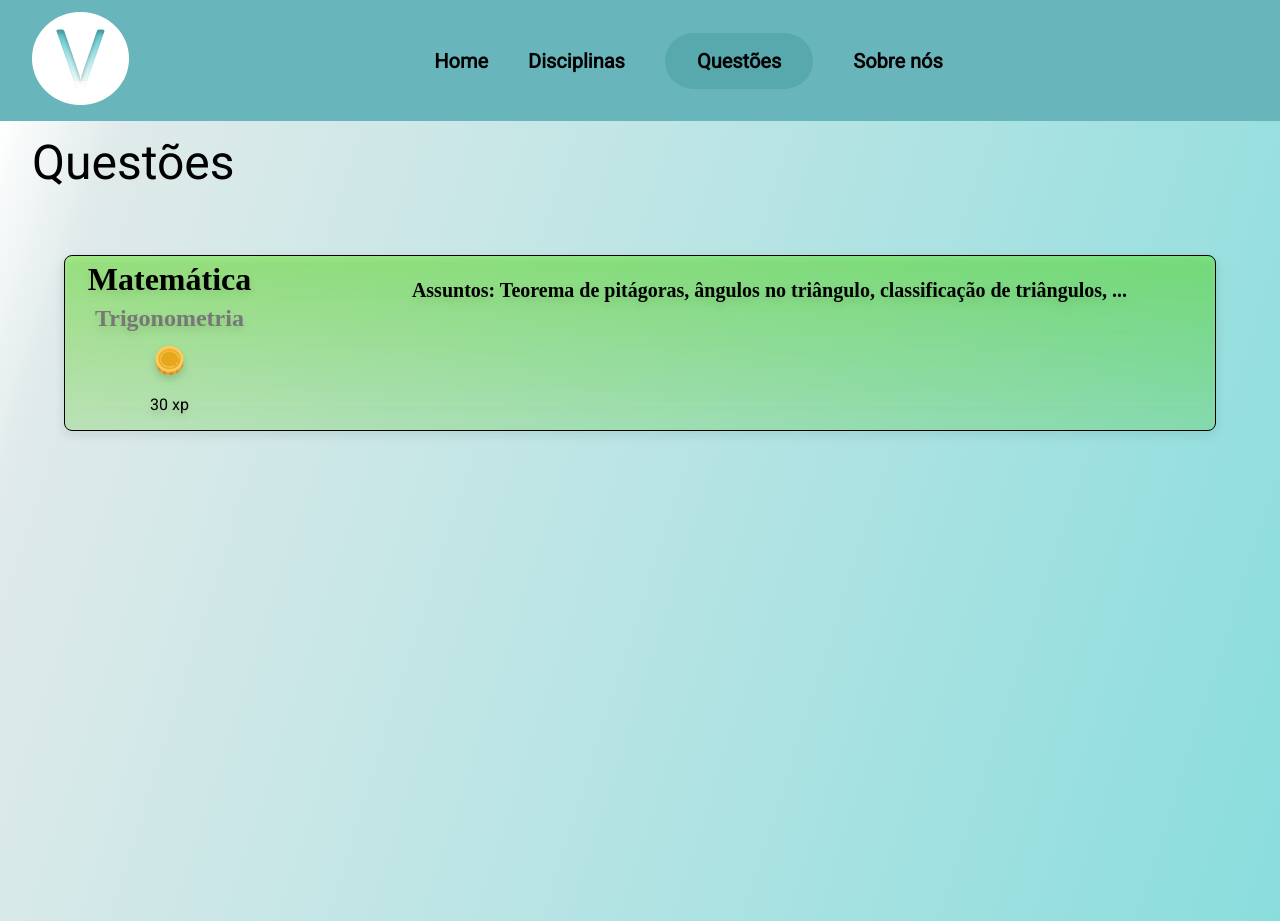
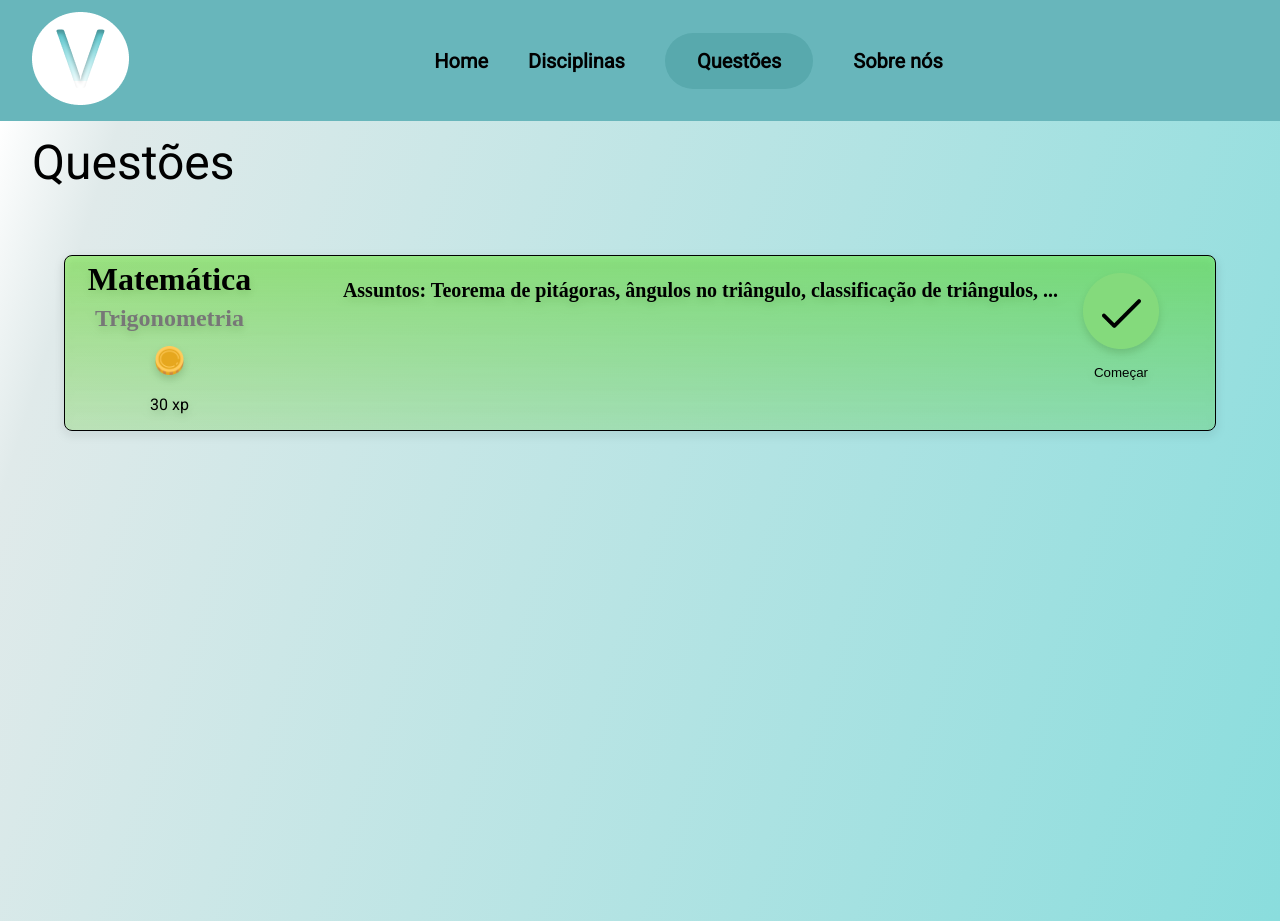
Before and after one commit to luancardoso35/trabalho-devWeb, a Vue app: page /tests in a window 1280 px wide. Built offline with nearby package versions, Linux system fonts and the light colour scheme.

Commit message:
Inicio do botao

```diff
--- a/src/components/QuestionsView/ContentView.vue
+++ b/src/components/QuestionsView/ContentView.vue
@@ -6,7 +6,7 @@
 
         <div id= "question-container">
             <div class="question-card">
-                <div class = "right-content">
+                <div class = "left-content">
                     <p class="subject">Matemática</p>
                     <p class="topic">Trigonometria</p>
                     <img id="coin" src="../../assets/coin.png" alt="moeda">
@@ -14,6 +14,12 @@
                 </div>
                 <div class = middle-content>
                     <p class="description">Assuntos: Teorema de pitágoras, ângulos no triângulo, classificação de triângulos, ...</p>
+                </div>
+                <div class="right-content">
+                    <button class="start-button">
+                        <img src="../../assets/StartButton.png" alt="StartButton">
+                        <p>Começar</p>
+                    </button>
                 </div>
 
             </div>
@@ -76,7 +82,7 @@
 
 
     }
-    .right-content{
+    .left-content{
         margin-right: 50px;
         text-align: center;
     }
@@ -91,6 +97,11 @@
         text-align: center;
 
 
+    }
+    .right-content{
+        margin-top: 1rem;
+        margin-right: 50px;
+        text-align: center;
     }
     .subject{
         margin:0 auto;
@@ -127,4 +138,14 @@
         width:29px;
         height:29px
     }
+
+    .start-button{
+        background-color: transparent;
+        border: transparent;
+
+    }
+    .start-button:hover{
+        cursor: pointer;
+        background-color: #6b6b6b39;
+    }
 </style>
```
Also changed, not shown: src/assets/StartButton.png (added).
